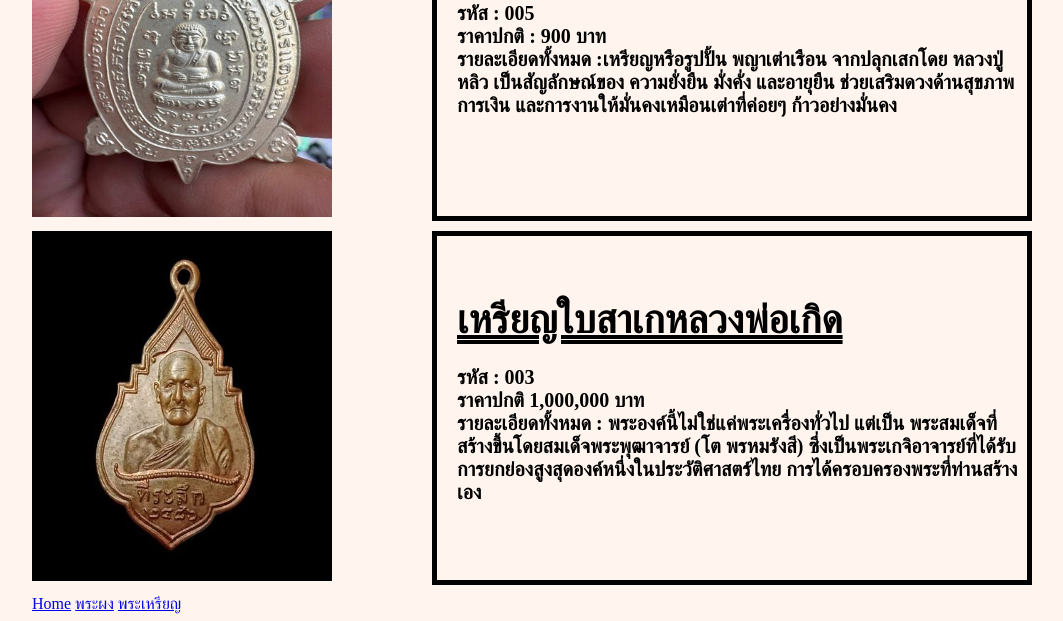
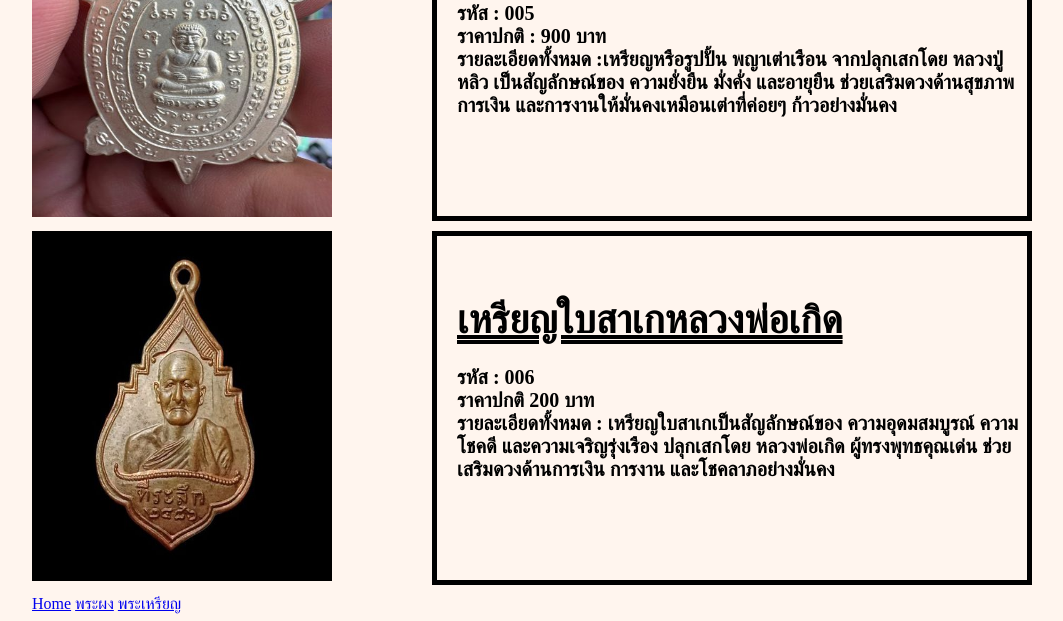
Before and after one commit to Thaiyuth/6809617167_MyShop, a plain HTML site: page my2ndcategory.html in a window 1280 px wide. Shown: the part 672-1293 px from the top of the page, without its empty margins (108-1171 px from the left). Drawn offline with Linux system fonts and the light colour scheme.

Commit message:
Add describe product3 category2

```diff
--- a/my2ndcategory.html
+++ b/my2ndcategory.html
@@ -43,10 +43,10 @@
     <div class="head_amulet3">
       เหรียญใบสาเกหลวงพ่อเกิด
     </div>
-    <br>รหัส : 003
-    <br>ราคาปกติ 1,000,000 บาท
-    <br>รายละเอียดทั้งหมด : พระองค์นี้ไม่ใช่แค่พระเครื่องทั่วไป แต่เป็น พระสมเด็จที่สร้างขึ้นโดยสมเด็จพระพุฒาจารย์ (โต พรหมรังสี)
-     ซึ่งเป็นพระเกจิอาจารย์ที่ได้รับการยกย่องสูงสุดองค์หนึ่งในประวัติศาสตร์ไทย การได้ครอบครองพระที่ท่านสร้างเอง
+    <br>รหัส : 006
+    <br>ราคาปกติ 200 บาท
+    <br>รายละเอียดทั้งหมด : เหรียญใบสาเกเป็นสัญลักษณ์ของ ความอุดมสมบูรณ์ ความโชคดี และความเจริญรุ่งเรือง
+     ปลุกเสกโดย หลวงพ่อเกิด ผู้ทรงพุทธคุณเด่น ช่วยเสริมดวงด้านการเงิน การงาน และโชคลาภอย่างมั่นคง
 
   </div>
 
```
